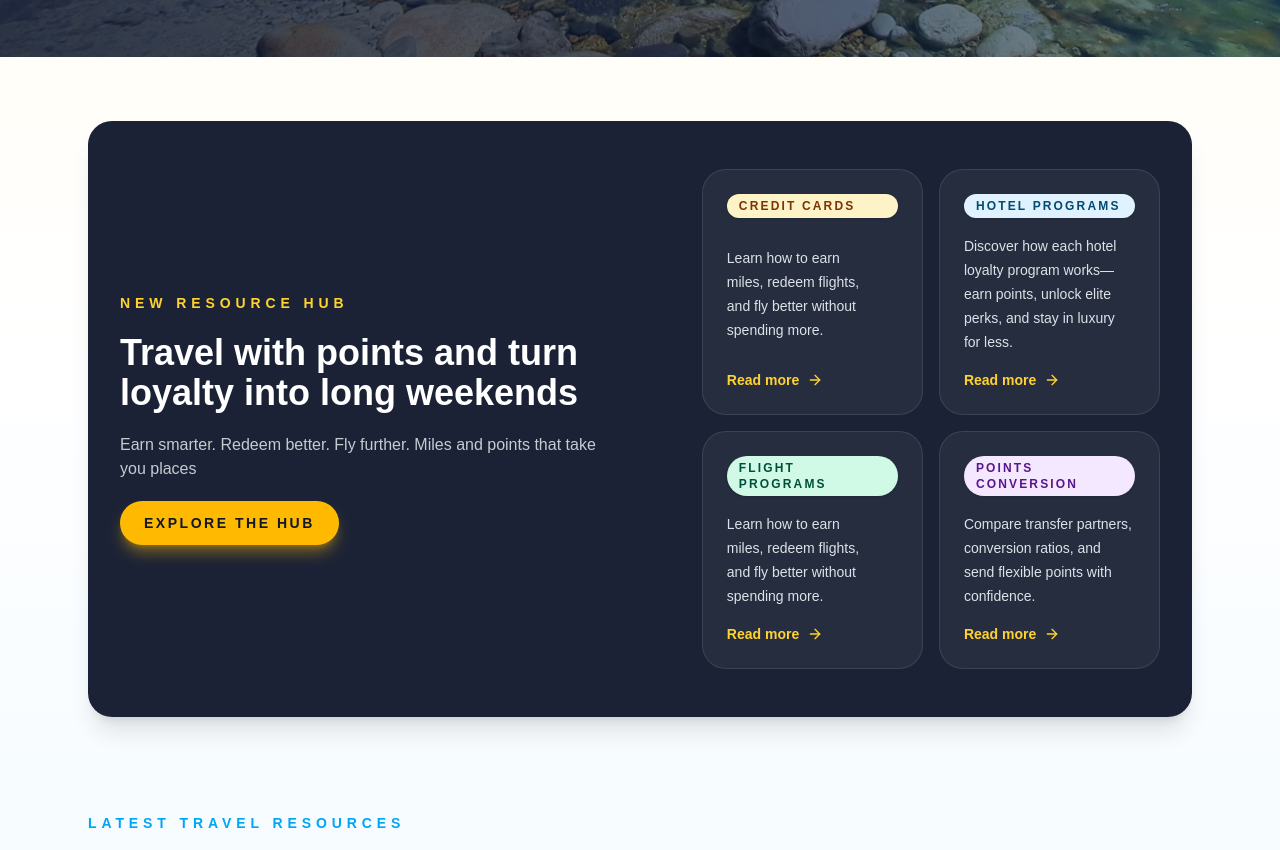
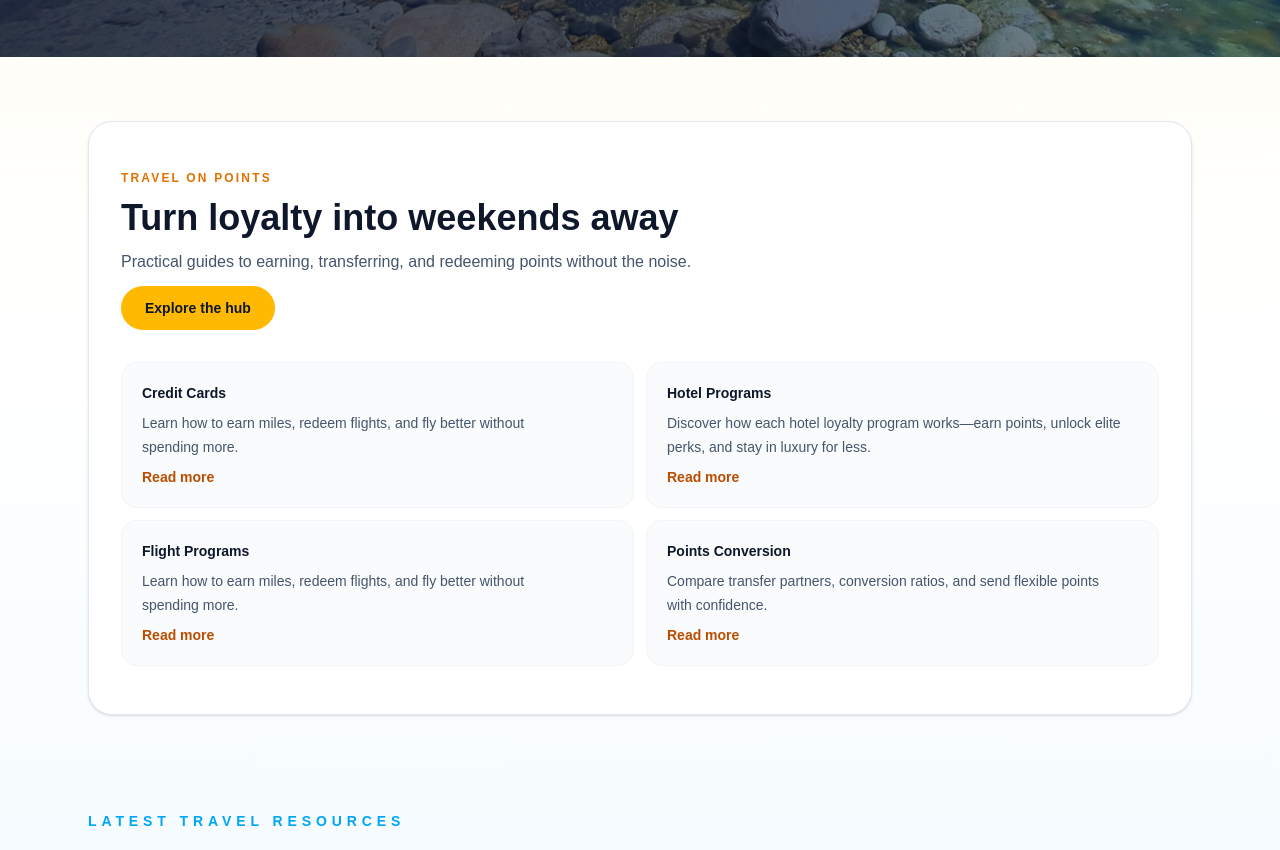
Before and after one commit to bansalmanik/travel-website, a Next.js app: page / in a window 1280 px wide. Shown: the part 620-1470 px from the top of the page. Built offline with nearby package versions, Linux system fonts and the light colour scheme.

Commit message:
Simplify travel on points layout

```diff
--- a/app/page.tsx
+++ b/app/page.tsx
@@ -77,56 +77,35 @@ export default async function Home() {
       <main className="mx-auto max-w-6xl space-y-16 px-4 py-16 sm:space-y-24 sm:px-6">
         <section
           aria-labelledby="travel-with-points-heading"
-          className="overflow-hidden rounded-3xl bg-slate-900/95 px-6 py-10 text-white shadow-xl sm:px-8 sm:py-12"
+          className="rounded-3xl border border-slate-200 bg-white px-6 py-10 shadow-sm sm:px-8 sm:py-12"
         >
-          <div className="grid gap-8 md:grid-cols-[1.2fr_1fr] md:items-center">
-            <div className="space-y-5 text-center md:text-left">
-              <p className="text-xs font-semibold uppercase tracking-[0.18em] text-amber-300 sm:text-sm sm:tracking-[0.35em]">
-                New Resource Hub
-              </p>
-              <h2 id="travel-with-points-heading" className="text-2xl font-semibold sm:text-4xl">
-                Travel with points and turn loyalty into long weekends
+          <div className="space-y-8">
+            <div className="space-y-3 text-center md:text-left">
+              <p className="text-xs font-semibold uppercase tracking-[0.18em] text-amber-600">Travel on points</p>
+              <h2 id="travel-with-points-heading" className="text-2xl font-semibold text-slate-900 sm:text-4xl">
+                Turn loyalty into weekends away
               </h2>
-              <p className="text-pretty text-sm leading-6 text-slate-100/80 sm:text-base">
-                Earn smarter. Redeem better. Fly further. Miles and points that take you places
+              <p className="text-pretty text-sm leading-6 text-slate-600 sm:text-base">
+                Practical guides to earning, transferring, and redeeming points without the noise.
               </p>
               <Link
-                className="inline-flex w-full items-center justify-center rounded-full bg-amber-400 px-6 py-3 text-sm font-semibold uppercase tracking-[0.18em] text-slate-900 shadow-lg shadow-amber-400/40 transition hover:bg-amber-300 focus-visible:outline focus-visible:outline-2 focus-visible:outline-offset-2 focus-visible:outline-amber-200 sm:w-auto"
+                className="inline-flex w-full items-center justify-center rounded-full bg-amber-400 px-6 py-3 text-sm font-semibold text-slate-900 transition hover:bg-amber-300 focus-visible:outline focus-visible:outline-2 focus-visible:outline-offset-2 focus-visible:outline-amber-200 sm:w-auto"
                 href="/travel-with-points"
               >
                 Explore the hub
               </Link>
             </div>
-            <ul className="mt-4 grid gap-4 sm:mt-0 sm:grid-cols-2">
+            <ul className="grid gap-3 sm:grid-cols-2">
               {travelWithPointsHighlights.map((item) => (
-                <li key={item.title} className="h-full">
+                <li key={item.title} className="rounded-2xl border border-slate-100 bg-slate-50/80 p-5">
                   <Link
                     href={item.href}
                     aria-label={`Learn more about ${item.title}`}
-                    className="group flex h-full flex-col justify-between gap-4 rounded-3xl border border-white/10 bg-white/5 p-6 transition hover:-translate-y-1 hover:bg-white/10 focus-visible:outline focus-visible:outline-2 focus-visible:outline-offset-2 focus-visible:outline-amber-200"
+                    className="flex flex-col gap-2 text-left transition hover:text-slate-900 focus-visible:outline focus-visible:outline-2 focus-visible:outline-offset-2 focus-visible:outline-amber-200"
                   >
-                    <span
-                      className={`inline-flex items-center rounded-full px-3 py-1 text-xs font-semibold uppercase tracking-[0.18em] shadow-sm ${item.accent}`}
-                    >
-                      {item.title}
-                    </span>
-                    <p className="text-pretty text-sm leading-6 text-slate-100/90">{item.description}</p>
-                    <span className="inline-flex items-center text-sm font-semibold text-amber-300">
-                      Read more
-                      <svg
-                        aria-hidden
-                        className="ml-2 h-4 w-4"
-                        fill="none"
-                        stroke="currentColor"
-                        strokeLinecap="round"
-                        strokeLinejoin="round"
-                        strokeWidth="2"
-                        viewBox="0 0 24 24"
-                      >
-                        <path d="M5 12h14" />
-                        <path d="m12 5 7 7-7 7" />
-                      </svg>
-                    </span>
+                    <span className="text-sm font-semibold text-slate-900">{item.title}</span>
+                    <p className="text-pretty text-sm leading-6 text-slate-600">{item.description}</p>
+                    <span className="text-sm font-semibold text-amber-700">Read more</span>
                   </Link>
                 </li>
               ))}
```
